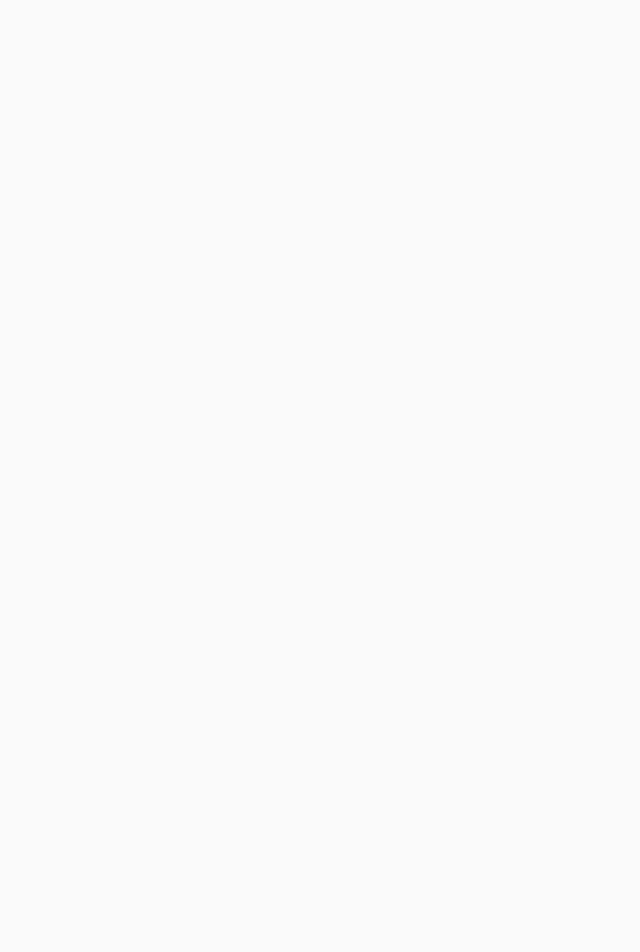
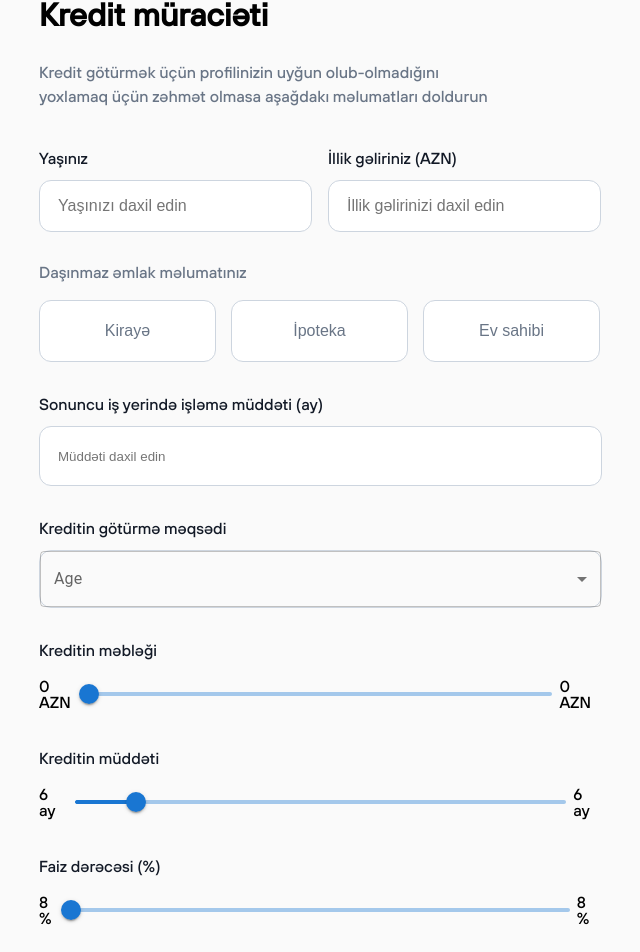
Before and after one commit to AkifHAciyev/Vincitory, a React (Vite) app: page /kredit in a window 1280 px wide. Shown: the part 266-1218 px from the top of the page, without its empty margins (111-751 px from the left). Before the commit the page ends 800 px from the top, so only its background shows below. Built offline with nearby package versions, Linux system fonts and the light colour scheme.

Commit message:
kredit page is over

```diff
--- a/package.json
+++ b/package.json
@@ -10,6 +10,8 @@
     "preview": "vite preview"
   },
   "dependencies": {
+    "@emotion/react": "^11.11.0",
+    "@emotion/styled": "^11.11.0",
     "@mui/material": "^5.12.3",
     "axios": "^1.4.0",
     "react": "^18.2.0",
--- a/src/index.css
+++ b/src/index.css
@@ -10,3 +10,7 @@
 button {
 	cursor: pointer;
 }
+
+body {
+	font-family: 'TT Hoves';
+}
--- a/src/main.jsx
+++ b/src/main.jsx
@@ -1,6 +1,7 @@
 import ReactDOM from 'react-dom/client';
 import App from './App.jsx';
 import './reset.css';
+import './index.css';
 import { BrowserRouter } from 'react-router-dom';
 
 ReactDOM.createRoot(document.getElementById('root')).render(
--- a/src/pages/Kredit/index.jsx
+++ b/src/pages/Kredit/index.jsx
@@ -1,5 +1,133 @@
+import { Box, FormControl, InputLabel, MenuItem, Select, Slider } from '@mui/material';
+import styled from './index.module.scss';
+import { useState } from 'react';
+
 const Kredit = () => {
-	return <div>Kredit</div>;
+	const [age, setAge] = useState('');
+	const [valueOfKredit, setValueOfKredit] = useState(0);
+	const [valueOfMonth, setValueOfMonth] = useState(6);
+	const [valueOfPorsent, setValueOfPorsent] = useState(8);
+
+	const handleInputChange = (event) => {
+		setValueOfPorsent(event.target.value);
+	};
+
+	const handleChange = (event) => {
+		setAge(event.target.value);
+	};
+
+	const handleChangeKredit = (event, newValue) => {
+		setValueOfKredit(newValue);
+	};
+
+	const handleChangeMonth = (event, newValue) => {
+		setValueOfMonth(newValue);
+	};
+	return (
+		<div className={styled.wrapper}>
+			<h1 className={styled.title}>Kredit müraciəti</h1>
+			<p className={styled.subTitle}>
+				Kredit götürmək üçün profilinizin uyğun olub-olmadığını yoxlamaq üçün zəhmət olmasa aşağdakı məlumatları
+				doldurun
+			</p>
+			<form className={styled.form}>
+				<div className={styled.info}>
+					<div>
+						<label className={styled.workTitle}>Yaşınız</label>
+						<input className={styled.infoInput} type="text" placeholder="Yaşınızı daxil edin" />
+					</div>
+					<div>
+						<label className={styled.workTitle}>İllik gəliriniz (AZN)</label>
+						<input className={styled.infoInput} type="text" placeholder="İllik gəlirinizi daxil edin" />
+					</div>
+				</div>
+				<div className={styled.homeChoice}>
+					<p className={styled.homeChoiceTitle}>Daşınmaz əmlak məlumatınız</p>
+					<div className={styled.homeChoiceBox}>
+						<button className={styled.homeChoiceBtn}>Kirayə</button>
+						<button className={styled.homeChoiceBtn}>İpoteka</button>
+						<button className={styled.homeChoiceBtn}>Ev sahibi</button>
+					</div>
+				</div>
+				<div className={styled.work}>
+					<div className={styled.workBox}>
+						<label className={styled.workTitle}>Sonuncu iş yerində işləmə müddəti (ay)</label>
+						<input className={styled.workInput} type="text" placeholder="Müddəti daxil edin" />
+					</div>
+
+					<label className={styled.workTitle}>
+						Kreditin götürmə məqsədi
+						<FormControl className={styled.select} fullWidth>
+							<InputLabel id="demo-simple-select-label">Age</InputLabel>
+							<Select
+								labelId="demo-simple-select-label"
+								id="demo-simple-select"
+								value={age}
+								label="Age"
+								onChange={handleChange}
+							>
+								<MenuItem value={10}>Ten</MenuItem>
+								<MenuItem value={20}>Twenty</MenuItem>
+								<MenuItem value={30}>Thirty</MenuItem>
+							</Select>
+						</FormControl>
+					</label>
+				</div>
+				<div className={styled.range}>
+					<p className={styled.workTitle}>Kreditin məbləği</p>
+					<div className={styled.rangeBox}>
+						<p>0 AZN</p>
+						<Box className={styled.rangeMiuBox} sx={{ width: 500 }}>
+							<Slider
+								max={10000}
+								getAriaLabel={() => 'Temperature range'}
+								value={valueOfKredit}
+								onChange={handleChangeKredit}
+								valueLabelDisplay="auto"
+							/>
+						</Box>
+						<p>{valueOfKredit} AZN</p>
+					</div>
+				</div>
+
+				<div className={styled.range}>
+					<p className={styled.workTitle}>Kreditin müddəti</p>
+					<div className={styled.rangeBox}>
+						<p>6 ay</p>
+						<Box className={styled.rangeMiuBox} sx={{ width: 500 }}>
+							<Slider
+								max={48}
+								defaultValue={6}
+								getAriaLabel={() => 'Temperature range'}
+								value={valueOfMonth}
+								onChange={handleChangeMonth}
+								valueLabelDisplay="auto"
+							/>
+						</Box>
+						<p>{valueOfMonth} ay</p>
+					</div>
+				</div>
+				<div className={styled.range}>
+					<p className={styled.workTitle}>Faiz dərəcəsi (%)</p>
+					<div className={styled.rangeBox}>
+						<p>8 %</p>
+						<Box className={styled.rangeMiuBox} sx={{ width: 500 }}>
+							<Slider
+								max={100}
+								min={8}
+								getAriaLabel={() => 'Temperature range'}
+								value={valueOfPorsent}
+								onChange={handleInputChange}
+								valueLabelDisplay="auto"
+							/>
+						</Box>
+						<p>{valueOfPorsent} %</p>
+					</div>
+				</div>
+				<button className={styled.formBtnSubmit}>Təsdiqlə və göndər</button>
+			</form>
+		</div>
+	);
 };
 
 export default Kredit;
--- /dev/null
+++ b/src/pages/Kredit/index.module.scss
@@ -0,0 +1,149 @@
+.wrapper {
+	display: flex;
+	flex-direction: column;
+	margin-left: 150px;
+	margin-top: 180px;
+}
+
+.form {
+	max-width: 563px;
+	width: 100%;
+	margin-bottom: 60px;
+}
+
+.title {
+	font-weight: 600;
+	font-size: 32px;
+	line-height: 42px;
+	margin-bottom: 24px;
+}
+.subTitle {
+	font-weight: 400;
+	font-size: 16px;
+	line-height: 24px;
+	margin-bottom: 40px;
+	max-width: 466px;
+	width: 100%;
+	color: #697586;
+}
+
+.info {
+	display: flex;
+	margin-bottom: 32px;
+}
+
+.info div {
+	display: flex;
+	flex-direction: column;
+}
+
+.info div:last-child {
+	margin-left: 16px;
+}
+
+.workTitle {
+	font-weight: 500;
+	font-size: 16px;
+	line-height: 20px;
+	color: #121926;
+	margin-bottom: 12px;
+}
+
+.infoInput {
+	background: #ffffff;
+	border: 1px solid #cdd5df;
+	border-radius: 12px;
+	font-weight: 400;
+	font-size: 16px;
+	color: #697586;
+	padding: 16px 18px;
+	min-width: 273px;
+	width: 100%;
+}
+
+.infoInput:focus {
+	box-shadow: 0 0 0 2px #155eef;
+	outline: none;
+}
+
+.homeChoice {
+	margin-bottom: 32px;
+}
+
+.homeChoiceTitle {
+	font-weight: 400;
+	font-size: 16px;
+	color: #697586;
+	margin-bottom: 20px;
+}
+
+.homeChoiceBtn {
+	font-weight: 400;
+	font-size: 16px;
+	line-height: 24px;
+	color: #697586;
+	border: 1px solid #cdd5df;
+	border-radius: 12px;
+	padding: 18px;
+	background-color: #fff;
+	min-width: 177px;
+}
+
+.homeChoiceBtn:not(:first-child) {
+	margin-left: 15px;
+}
+
+.homeChoiceBtn:hover {
+	border: 1px solid #155eef;
+}
+
+.work {
+}
+
+.workBox {
+	display: flex;
+	flex-direction: column;
+	margin-bottom: 32px;
+}
+
+.workInput {
+	width: 100%;
+	background: #ffffff;
+	border: 1px solid #cdd5df;
+	border-radius: 12px;
+	height: 60px;
+	padding-left: 18px;
+}
+
+.select {
+	border: 1px solid #cdd5df !important;
+	border-radius: 12px !important;
+	margin-top: 12px !important;
+}
+
+.rangeBox {
+	width: 100%;
+	display: flex;
+	align-items: center;
+}
+
+.rangeMiuBox {
+	margin-top: 20px;
+	display: flex;
+	margin: 7px;
+}
+.range {
+	margin-top: 32px;
+}
+
+.formBtnSubmit {
+	background: #155eef;
+	border-radius: 12px;
+	border: none;
+	height: 60px;
+	width: 369px;
+	font-weight: 600;
+	font-size: 17px;
+	color: #ffffff;
+	margin-top: 64px;
+}
```
Also changed, not shown: src/assets/images/.gitignore.png (deleted), 1 other file (tests, documents, lock files or other folders).
